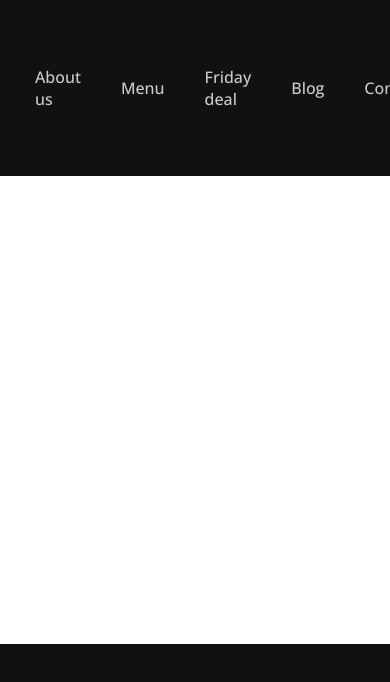
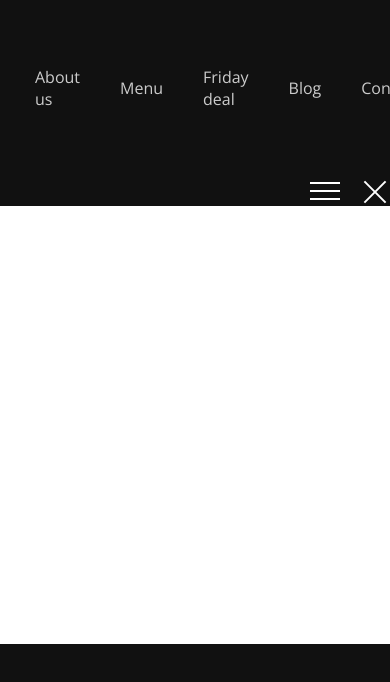
Before and after one commit to Polkan37/beer-boutique, a plain HTML site: page index.html in a window 390 px wide. Shown: the top 682 px of the page. Drawn offline with nearby package versions, Linux system fonts and the light colour scheme.

Commit message:
sections strusture added

```diff
--- a/assets/css/style.css
+++ b/assets/css/style.css
@@ -38,7 +38,7 @@ body {
     padding: 0;
     background-color: #fff;
     font-family: 'Open Sans', sans-serif;
-    font-weight: 500;
+    font-weight: 400;
     font-size: 14px;
 }
 .wrapper{
@@ -55,12 +55,15 @@ body {
     background-color: #111111;
 }
 .container {
+    position: relative;
     width: 100%;
     max-width: 1200px;
     margin: 0 auto;
 }
 .nav__logo img {
     width: 182px;
+}
+.nav {
 }
 .nav__menu {
     width: 100%;
@@ -76,10 +79,11 @@ body {
     justify-content: space-between;
     align-items: center;
     font-size: 16px;
+    font-size: 400;
 }
 .nav__item {
     position: relative;
-    margin: 12.5px 20px;
+    margin: 10px 20px;
     color: #cccccc;
 }
 .nav__link {
@@ -104,10 +108,15 @@ body {
     transform: scaleX(1);
     transition: transform 0.25s;
 }
+.nav__button {
+    position: relative;
+    z-index: 5;
+    flex: 0 0 252px;
+    display: flex;
+    justify-content: flex-end;
+    align-items: center;
+}
 
-.nav__close {
-    display: none;
-}
 .nav__socials{
     margin: auto 0;
 }
@@ -141,6 +150,66 @@ body {
     background-color: #ffc123;
     color: #111111;
 }
+/* ------------- burger ---------------------- */
+/* .close-icon-menu,
+.icon-menu {
+    display: none;
+} */
+@media (max-width: 991.98px){
+    .nav__button {
+        flex: 0 0 170px;
+    }
+    .icon-menu {
+        display: flex;
+        position: relative;
+        flex: 0 0 30px;
+        width: 24px;
+        height: 18px;
+        flex-direction: column;
+        justify-content: space-between;
+        margin: 0px 0px 0px 20px;
+    }
+    .icon-menu::before,
+    .icon-menu::after{
+        content: "";
+        background-color: #fff;
+        height: 2px;
+    }
+    .icon-menu span{
+        background-color: #fff;
+        height: 2px;
+    }
+    .close-icon-menu {
+        flex: 0 0 30px;
+        height: 30px;
+        position: relative;
+        margin: 0px 0px 0px 20px;
+    }
+    .close-icon-menu::before,
+    .close-icon-menu::after{
+        content: "";
+        position: absolute;
+        top: 50%;
+        left:0;
+        width: 100%;
+        background-color: #fff;
+        height: 2px;
+    }
+    .close-icon-menu::before{
+        transform: rotate(45deg);
+    }
+    .close-icon-menu::after{
+        transform: rotate(-45deg);
+    }
+    .header:target .icon-menu{
+        display: none;
+    }
+    .header:target .close-icon-menu{
+        display: flex;
+    }
+}
+
+
 
 /*  ----------------- main ----------------- */
 .main {
@@ -152,3 +221,47 @@ body {
     background-color: #111111;
     height: 200px;
 }
+
+/* ------------- Home ----------------- */
+
+
+
+
+
+/*  -----------------  Menu ----------------- */
+
+
+
+
+/*  -----------------  friday-deal ----------------- */
+
+
+
+
+/*  -----------------  botteled ----------------- */
+
+
+
+
+/*  -----------------  top-choise ----------------- */
+
+
+
+
+/*  -----------------  story ----------------- */
+
+
+
+
+/*  -----------------  testimonials ----------------- */
+
+
+
+
+
+/*  -----------------  blog ----------------- */
+
+
+
+
+/*  -----------------  brands ----------------- */
--- a/index.html
+++ b/index.html
@@ -41,7 +41,7 @@
                             <a href="" class="nav__link">Contacts</a>
                         </li>
                     </ul>
-                    <i class="uil uil-times nav__close" id="nav-close"></i>
+
                     <div class="nav__socials">
                         <ul class="nav__socials-list">
                         <li class="nav__socials-item">
@@ -62,9 +62,41 @@
                         </ul>
                     </div>
                 </div>
+                <div class="nav__button">
+                    <a href="" class="icon-menu"><span></span></a>
+                    <a href="" class="close-icon-menu"><span></span></a>
+                </div>
             </nav>
         </header>
-        <main class="main"></main>
+        <main class="main">
+            <!-- ======================= Home ============================== -->
+            <section class="home section" id="home"></section>
+
+            <!-- ======================= Menu ============================== -->
+            <section class="menu section" id="menu"></section>
+
+            <!-- ======================= friday-deal ============================== -->
+            <section class="friday-deal section" id="friday-deal"></section>
+
+            <!-- ======================= botteled ============================== -->
+            <section class="botteled section" id="botteled"></section>
+
+            <!-- ======================= top-choise ============================== -->
+            <section class="top-choise section" id="top-choise"></section>
+
+            <!-- ======================= story ============================== -->
+            <section class="story section" id="story"></section>
+
+            <!-- ======================= testimonials ============================== -->
+            <section class="testimonials section" id="testimonials"></section>
+
+            <!-- ======================= blog ============================== -->
+            <section class="blog section" id="blog"></section>
+
+            <!-- ======================= brands ============================== -->
+            <section class="brands section" id="brands"></section>
+
+        </main>
         <footer class="footer">
 
         </footer>
```
